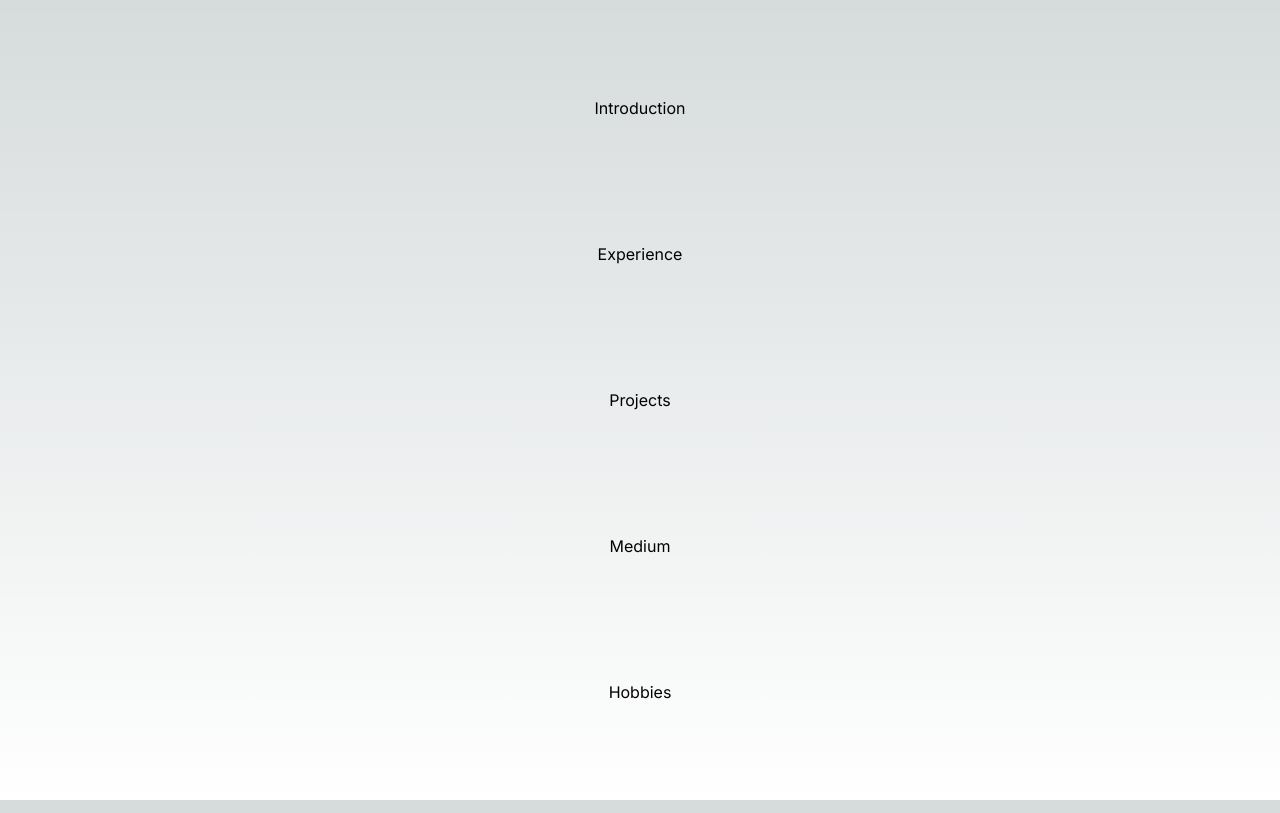
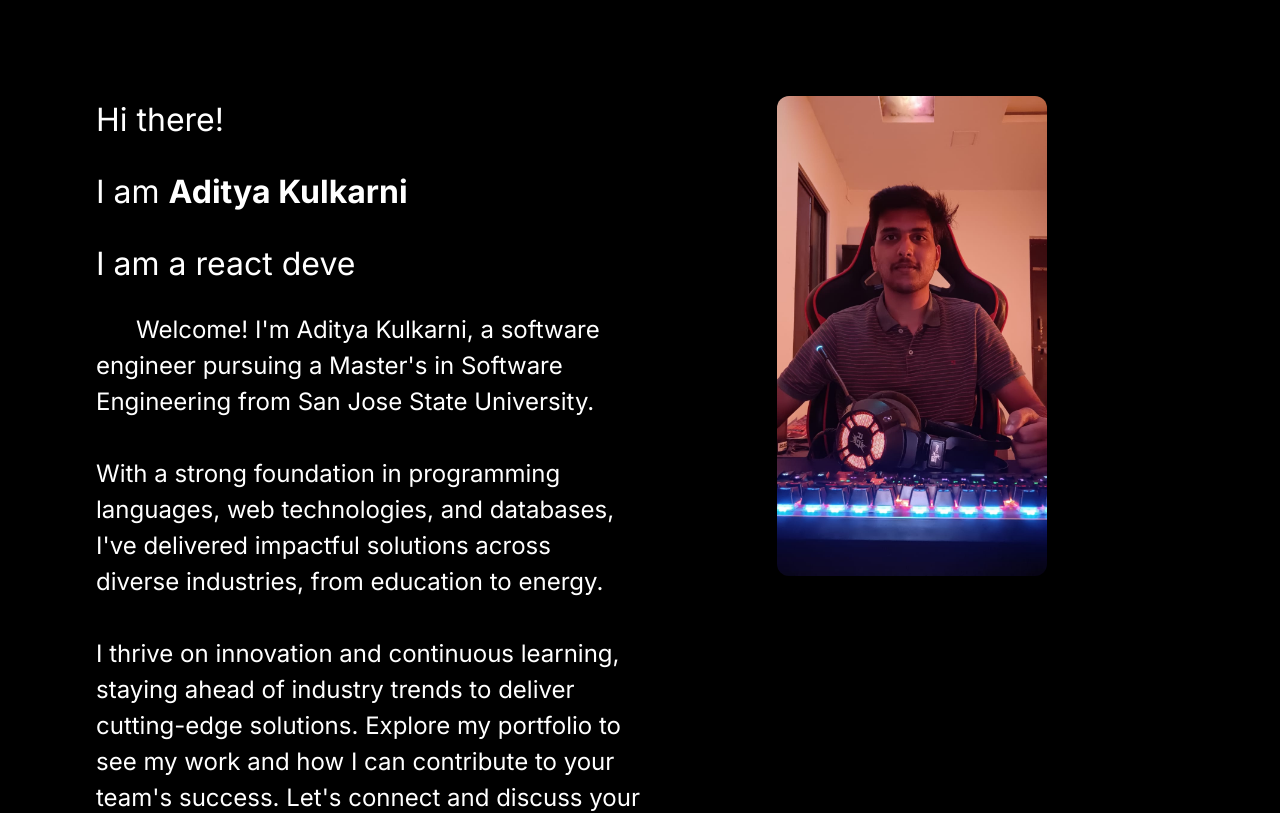
Before and after one commit to AdityaKulkarni/portfolio, a Next.js app: page / in a window 1280 px wide. Shown: the top 813 px of the page. Built offline with nearby package versions, Linux system fonts and the light colour scheme.

Commit message:
Introduction WIP

```diff
--- /dev/null
+++ b/src/app/components/spacer.tsx
@@ -0,0 +1,9 @@
+export type ISpacer = {
+	height?: number
+	width?: number
+}
+const Spacer = ({height = 0, width = 0}: ISpacer) => {
+	return <div className={`my-[${height}px] mx-[${width}px]`}>&nbsp;</div>
+}
+
+export default Spacer
--- a/src/app/page.tsx
+++ b/src/app/page.tsx
@@ -1,14 +1,15 @@
-import Image from 'next/image'
 import Introduction from './pages/introduction'
 import Experience from './pages/experience'
 import Projects from './pages/projects'
 import Medium from './pages/medium'
 import Hobbies from './pages/hobbies'
+import Spacer from './components/spacer'
 
 export default function Home() {
 	return (
-		<main className='flex min-h-screen flex-col items-center justify-between p-24'>
+		<main className='flex min-h-screen flex-col justify-between p-24 bg-black text-white'>
 			<Introduction />
+
 			<Experience />
 			<Projects />
 			<Medium />
--- a/src/app/pages/introduction.tsx
+++ b/src/app/pages/introduction.tsx
@@ -1,5 +1,63 @@
+'use client'
+import {TypeAnimation} from 'react-type-animation'
+import Spacer from '../components/spacer'
+
 const Introduction = () => {
-	return <div>Introduction</div>
+	return (
+		<div className='flex flex-row flex-1'>
+			<div className='flex flex-col flex-1'>
+				<div className='text-[2em]'>Hi there!</div>
+				<Spacer height={20} />
+				<div className='text-[2em]'>
+					I am <strong>Aditya Kulkarni</strong>
+				</div>
+				<Spacer height={20} />
+				<div className='text-[2em]'>
+					<TypeAnimation
+						speed={50}
+						repeat={Infinity}
+						preRenderFirstString
+						sequence={[
+							500,
+							'I am a student',
+							1000,
+							'I am a android developer',
+							1500,
+							'I am a react developer',
+							2000,
+							'I am a nodejs developer',
+						]}
+					/>
+				</div>
+				<Spacer height={20} />
+				<div className='text-[1.5em]'>
+					<div className='indent-10'>
+						Welcome! I'm Aditya Kulkarni, a software engineer
+						pursuing a Master's in Software Engineering from San
+						Jose State University.
+					</div>
+					<Spacer height={20} />
+					<div>
+						With a strong foundation in programming languages, web
+						technologies, and databases, I've delivered impactful
+						solutions across diverse industries, from education to
+						energy.
+					</div>
+					<Spacer height={20} />
+					<div>
+						I thrive on innovation and continuous learning, staying
+						ahead of industry trends to deliver cutting-edge
+						solutions. Explore my portfolio to see my work and how I
+						can contribute to your team's success. Let's connect and
+						discuss your project needs!
+					</div>
+				</div>
+			</div>
+			<div className='flex flex-col flex-1 items-center'>
+				<img src='/aditya.jpg' className='h-[60vh] rounded-xl' />
+			</div>
+		</div>
+	)
 }
 
 export default Introduction
```
Also changed, not shown: package.json (+5 -4 lines), src/data/experience.json (added, +41 -0 lines), public/aditya.jpg (added), 1 other file (tests, documents, lock files or other folders).
